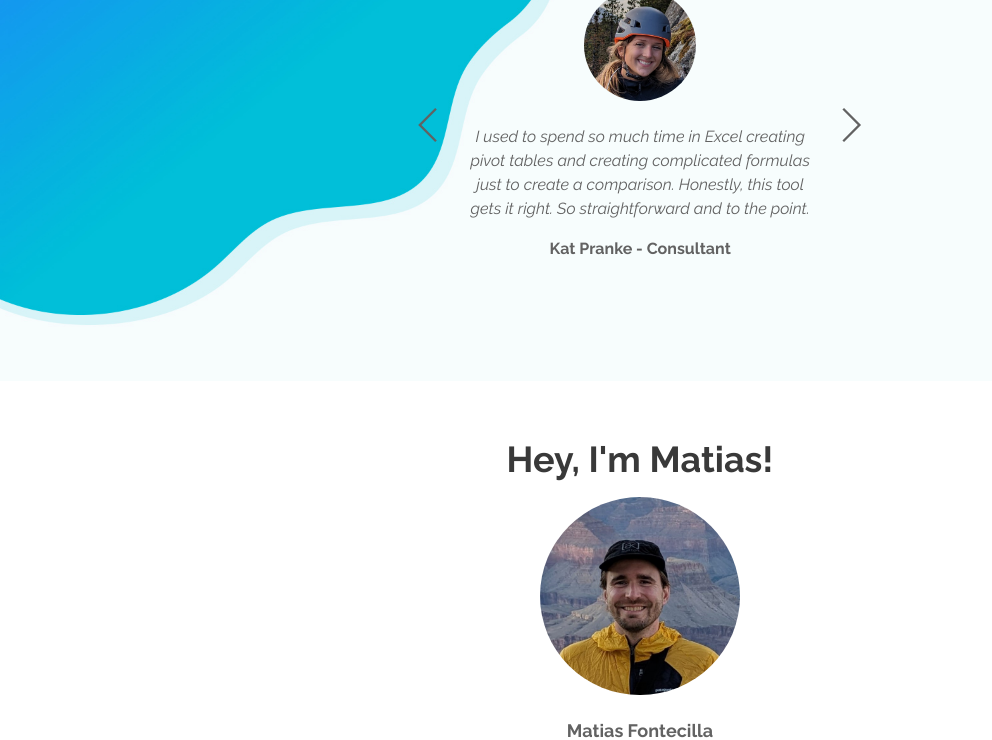
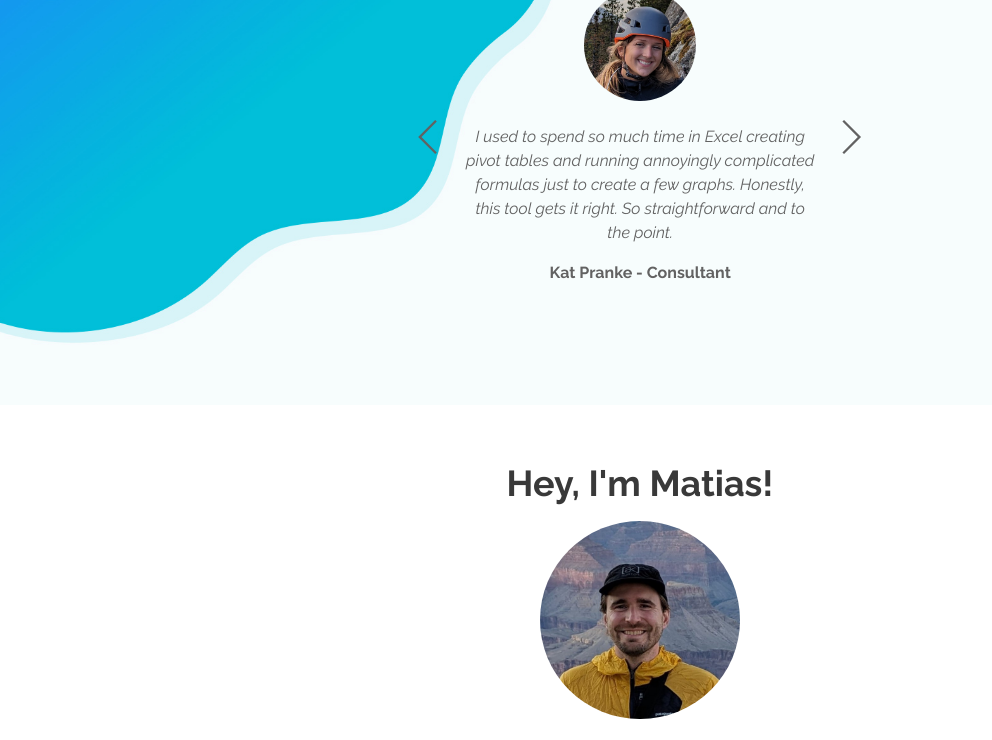
Before and after one commit to funtoseeya/cuadro-site-landing-page, a plain HTML site: page index.html in a window 1280 px wide. Shown: the part 3260-4000 px from the top of the page, without its empty margins (0-992 px from the left). Drawn offline with Linux system fonts and the light colour scheme.

Commit message:
testimonials

```diff
--- a/index.html
+++ b/index.html
@@ -418,7 +418,7 @@
                                     <div class="card">
                                         <img class="card-image" src="images/kat-avatar.jpeg" alt="alternative">
                                         <div class="card-body">
-                                            <p class="testimonial-text">I used to spend so much time in Excel creating pivot tables and creating complicated formulas just to create a comparison. Honestly, this tool gets it right. So straightforward and to the point.</p>
+                                            <p class="testimonial-text">I used to spend so much time in Excel creating pivot tables and running annoyingly complicated formulas just to create a few graphs. Honestly, this tool gets it right. So straightforward and to the point.</p>
                                             <p class="testimonial-author">Kat Pranke - Consultant</p>
                                         </div>
                                     </div>
```
